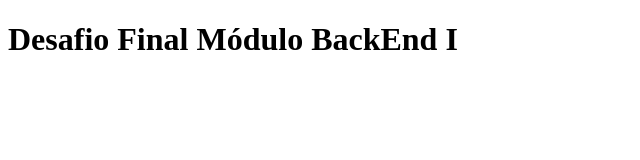
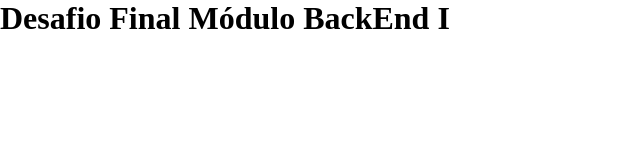
Before and after one commit to LucasFerreiraSantos/desafioFinal_moduloBackEndI, a plain HTML site: page index.html in a window 1280 px wide. Shown: the whole page, without its empty margins (0-640 px from the left). Drawn offline with Linux system fonts and the light colour scheme.

Commit message:
feita a estrutura basica de pastas do projeto

```diff
--- /dev/null
+++ b/css/style.css
@@ -0,0 +1,5 @@
+* {
+  margin: 0;
+  padding: 0;
+  box-sizing: border-box;
+}
--- a/public/index.html
+++ b/index.html
@@ -4,8 +4,11 @@
   <meta charset="UTF-8">
   <meta name="viewport" content="width=device-width, initial-scale=1.0">
   <title>Desafio Final Módulo BackEnd I</title>
+  <link rel="stylesheet" href="./css/style.css">
 </head>
 <body>
   <h1>Desafio Final Módulo BackEnd I</h1>
+
+  <script src="./js/index.js"></script>
 </body>
 </html>
```
Also changed, not shown: js/index.js (added).
